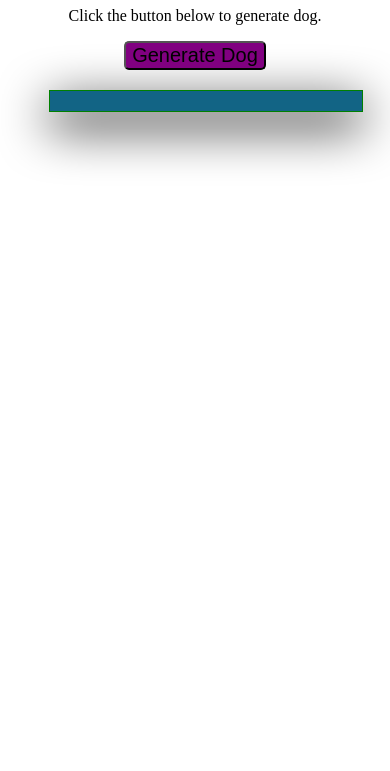
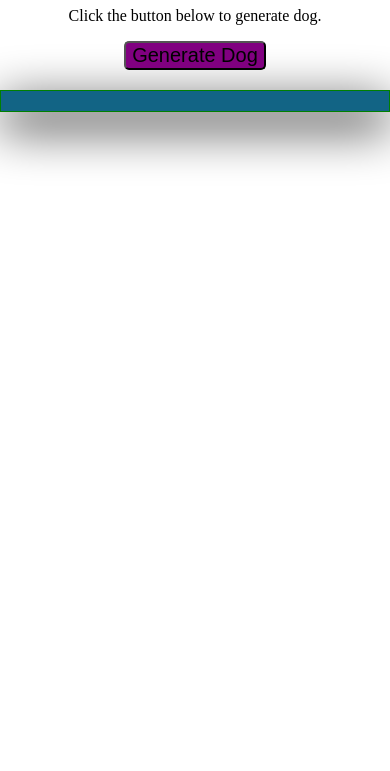
Before and after one commit to AY-Khalid/Dog-Generator, a plain HTML site: page index.html in a window 390 px wide. Shown: the part 73-844 px from the top of the page. Drawn offline with Linux system fonts and the light colour scheme.

Commit message:
third commit

```diff
--- a/style.css
+++ b/style.css
@@ -33,7 +33,7 @@ body {
 }
 
 @media (max-width: 670px) {
-    .flex-box-container{
+    body {
         width: 100%;
     }
 }
```
